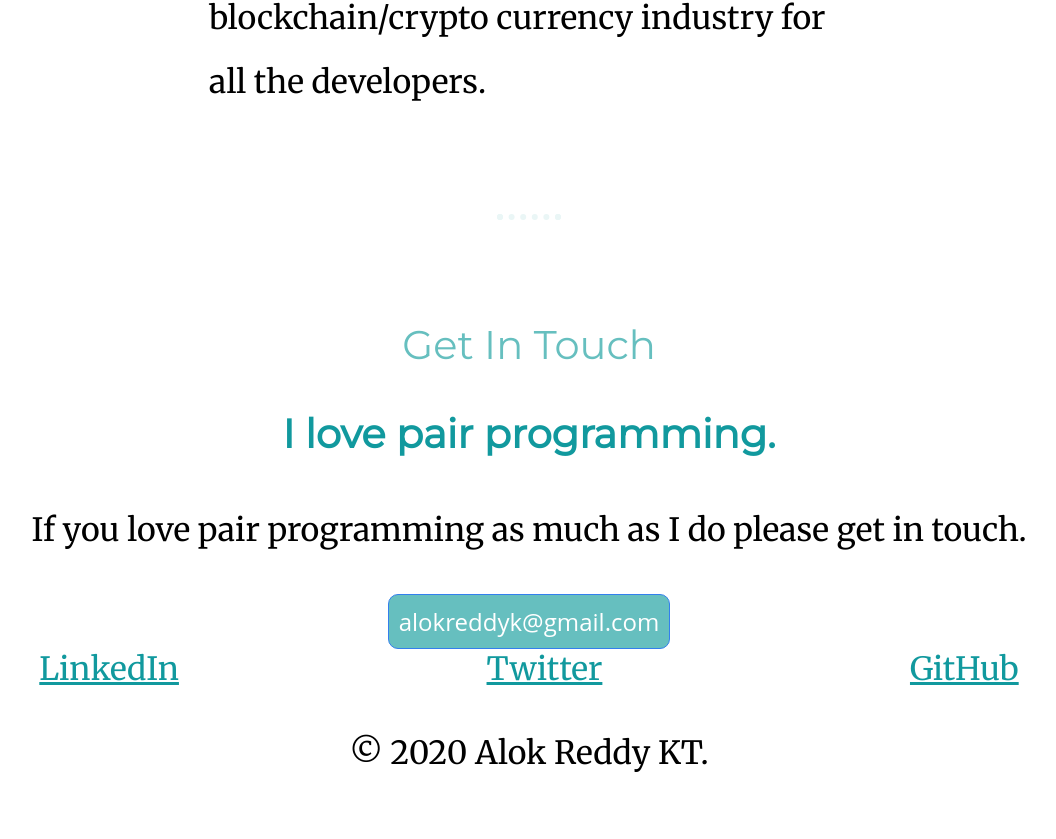
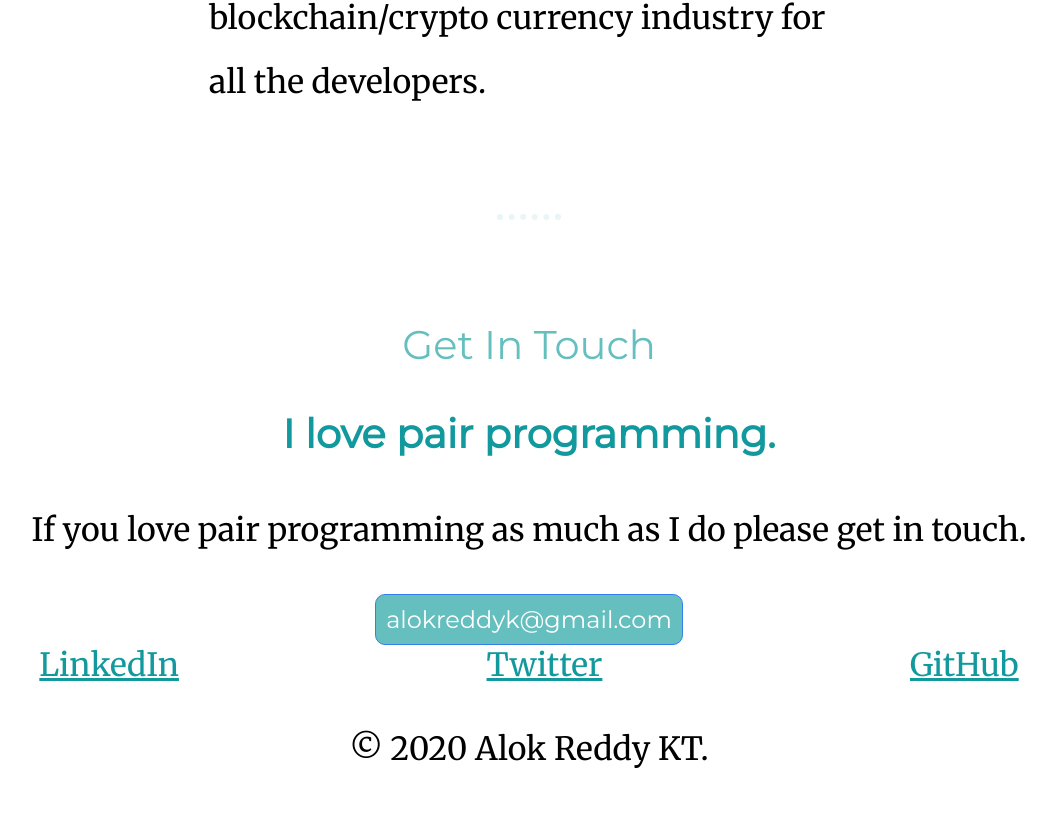
Before and after one commit to alokreddy/alokreddy.github.io, a plain HTML site: page index.html in a window 1280 px wide. Shown: the part 2905-3744 px from the top of the page, without its empty margins (111-1167 px from the left). Drawn offline with Linux system fonts and the light colour scheme.

Commit message:
btn font fixed

```diff
--- a/css/styles.css
+++ b/css/styles.css
@@ -103,7 +103,7 @@ hr{
     -moz-border-radius: 10px;
     border-radius: 10px;
     color: #FFFFFF;
-    font-family: Open Sans;
+    font-family: 'Montserrat', sans-serif;
     font-size: 1.5rem;
     font-weight: 2rem;
     padding: 10px;
```
